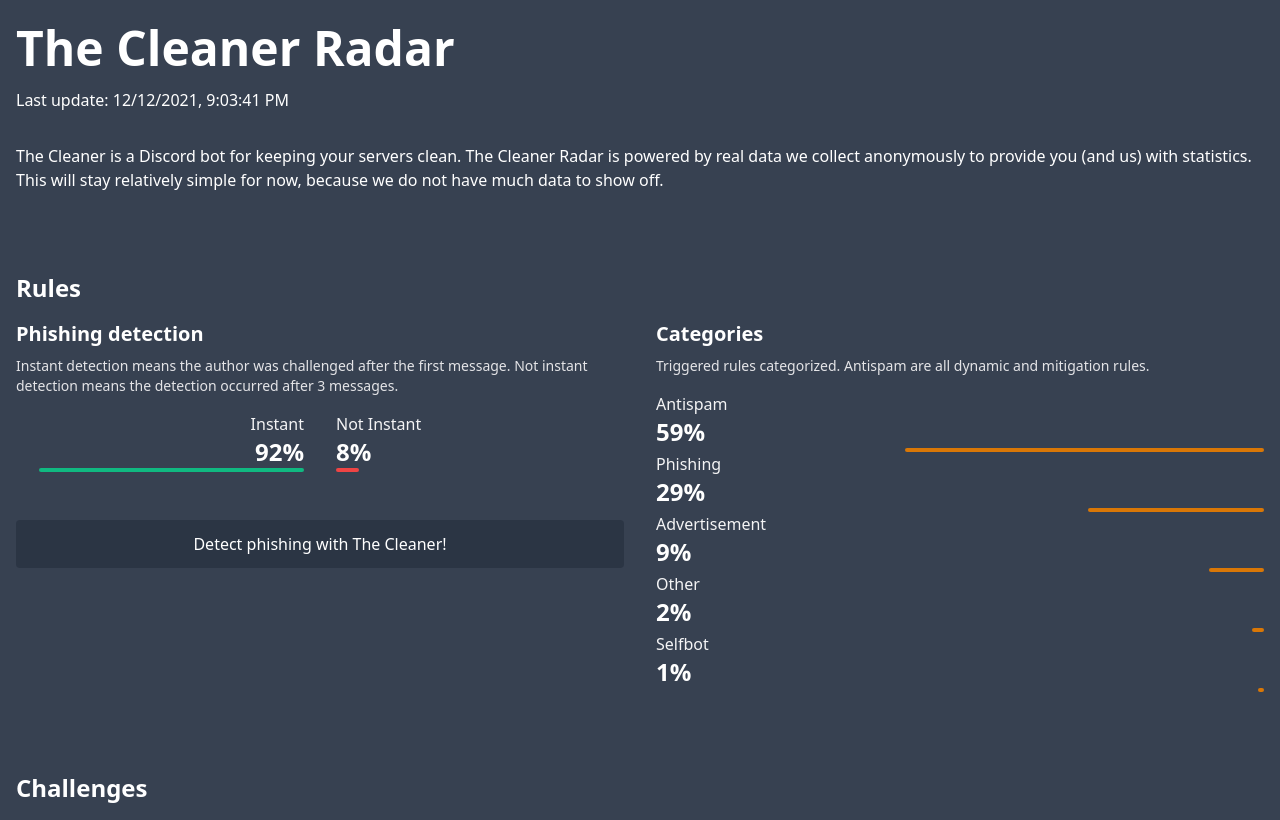
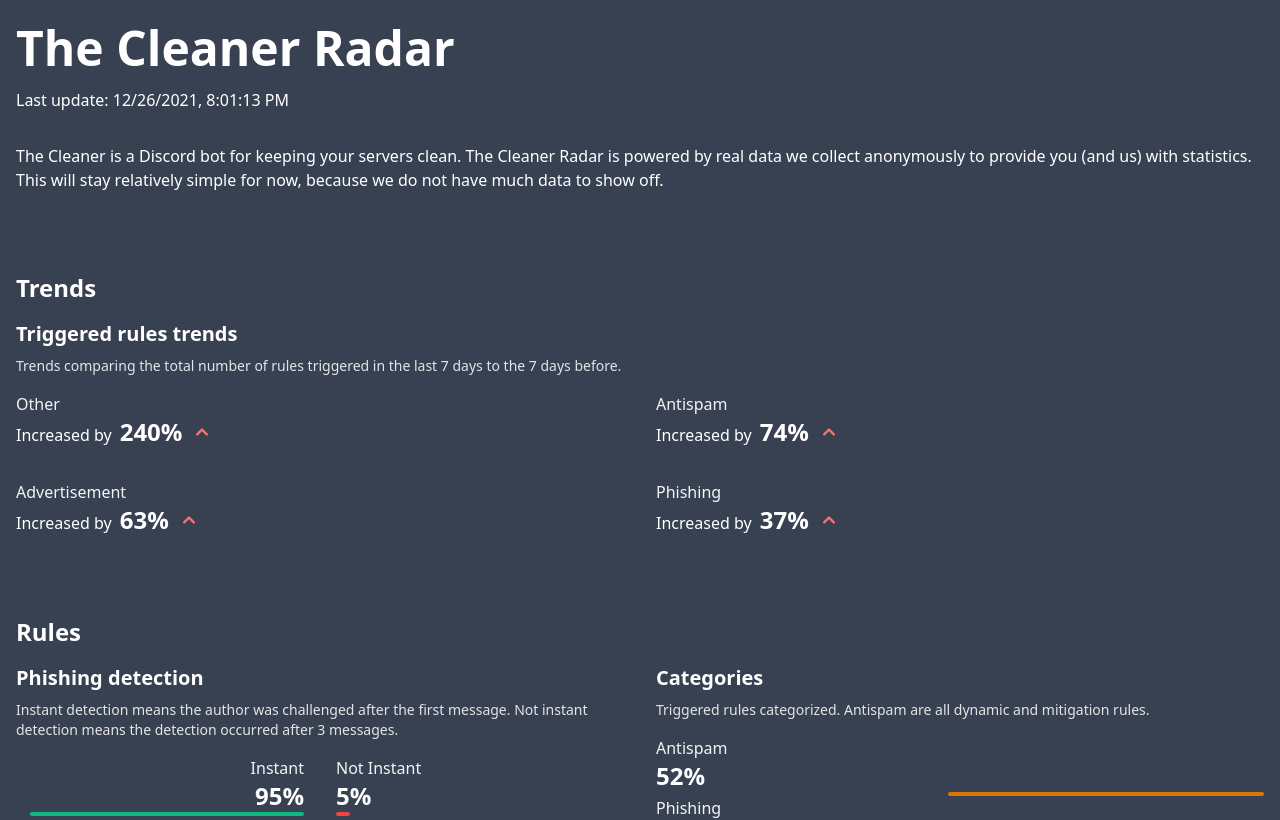
Before and after one commit to cleaner-bot/website, a Next.js app: page /radar in a window 1280 px wide. Shown: the top 820 px of the page. Built offline with nearby package versions, Linux system fonts and the light colour scheme.

Commit message:
update radar data and add trends

```diff
--- a/pages/radar/index.jsx
+++ b/pages/radar/index.jsx
@@ -1,12 +1,14 @@
 
 import Link from "next/link";
+import { useEffect, useState } from "react";
+import { ChevronUpIcon, ChevronDownIcon, ChevronRightIcon } from "@heroicons/react/solid";
 
 import MetaTags from "@/components/metatags.jsx";
-import { useEffect, useState } from "react";
 
 
 export default function Radar() {
-    const data = {'rules': {'phishing': {'instant': 92, 'not_instant': 8}, 'categories': {'Advertisement': 9, 'Phishing': 29, 'Other': 2, 'Antispam': 59, 'Selfbot': 1}}, 'challenges': {'action': {'captchas': 10, 'bans': 90}, 'categories': {'Phishing': 34, 'Antispam': 62, 'Advertisement': 3, 'Other': 1, 'Selfbot': 1}}, 'raid': {'total': {'count': 10, 'total_participants': 277, 'average_participants': 28, 'average_duration': 252, 'average_participants_percent': 37, 'average_duration_percent': 61}, 'biggest': {'participants': 75, 'duration': 414}}, 'last_data': '2021-12-12T21:03:41'}
+    const data = {'trends': {'categories': {'Antispam': 174, 'Phishing': 137, 'Advertisement': 163, 'Other': 340}}, 'rules': {'phishing': {'instant': 95, 'not_instant': 5}, 'categories': {'Advertisement': 9, 'Phishing': 36, 'Other': 3, 'Antispam': 52}}, 'challenges': {'action': {'captchas': 7, 'bans': 93}, 'categories': {'Phishing': 47, 'Antispam': 48, 'Advertisement': 3, 'Other': 2}}, 'raid': {'total': {'count': 17, 'total_participants': 336, 'average_participants': 20, 'average_duration': 241, 'average_participants_percent': 26, 'average_duration_percent': 58}, 'biggest': {'participants': 75, 'duration': 414}}, 'last_data': '2021-12-26T20:01:13'}
+    const sorted_trend_rules_categories = Object.keys(data.trends.categories).map(x => ({name: x, value: data.trends.categories[x]})).sort((a, b) => b.value - a.value);
     const sorted_rules_categories = Object.keys(data.rules.categories).map(x => ({name: x, value: data.rules.categories[x]})).sort((a, b) => b.value - a.value);
     const sorted_challenge_categories = Object.keys(data.challenges.categories).map(x => ({name: x, value: data.challenges.categories[x]})).sort((a, b) => b.value - a.value);
     const [lastUpdated, setLastUpdated] = useState("unknown");
@@ -31,6 +33,39 @@ export default function Radar() {
                 The Cleaner Radar is powered by real data we collect anonymously to provide you (and us) with statistics.
                 This will stay relatively simple for now, because we do not have much data to show off.
             </p>
+            <h2 className="text-2xl font-bold mt-20 mb-4">
+                Trends
+            </h2>
+            <div>
+                <h3 className="text-xl font-semibold mb-2">
+                    Triggered rules trends
+            </h3>
+                <p className="text-gray-200 text-sm mb-4">
+                    Trends comparing the total number of rules triggered in the last 7 days to the 7 days before.
+                </p>
+                <div className="grid grid-cols-2 gap-8">
+                    {sorted_trend_rules_categories.map(d => <div key={d.name}>
+                            <p className="text-gray-100">
+                                {d.name}
+                            </p>
+                            <p className="flex items-baseline">
+                                {d.value == 100 && <>
+                                    No change - <span className="font-bold text-2xl mx-2">0%</span>
+                                    <ChevronRightIcon className="w-6 h-6 text-gray-400 inline self-center" />
+                                </>}
+                                {d.value > 100 && <>
+                                    Increased by <span className="font-bold text-2xl mx-2">{d.value - 100}%</span>
+                                    <ChevronUpIcon className="w-6 h-6 text-red-400 inline self-center" />
+                                </>}
+                                {d.value < 100 && <>
+                                    Decreased by <span className="font-bold text-2xl mx-2">{100 - d.value}%</span>
+                                    <ChevronDownIcon className="w-6 h-6 text-green-400 inline self-center" />
+                                </>}
+                            </p>
+                    </div>)}
+                </div>
+            </div>
+
             <h2 className="text-2xl font-bold mt-20 mb-4">
                 Rules
             </h2>
```
